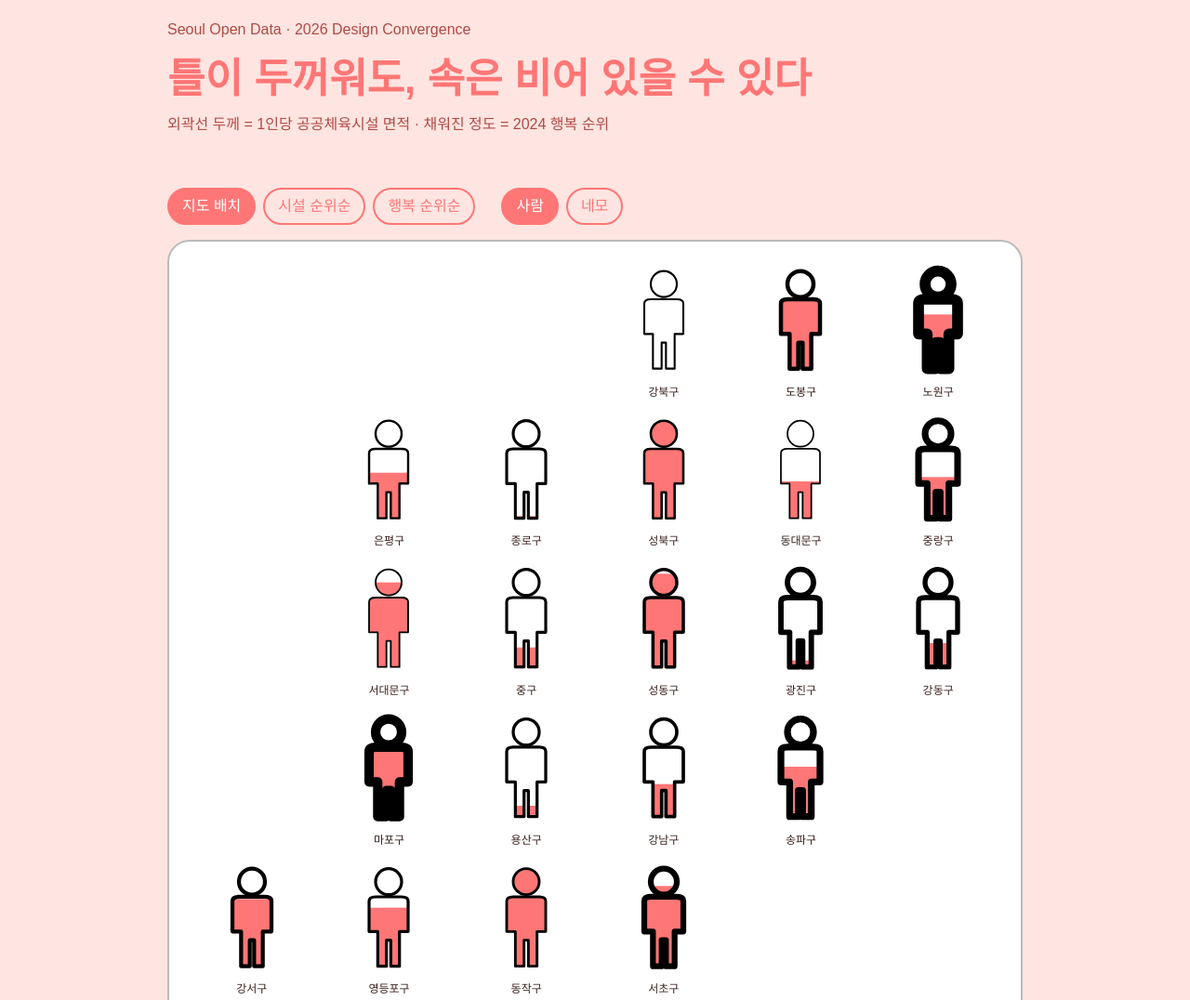
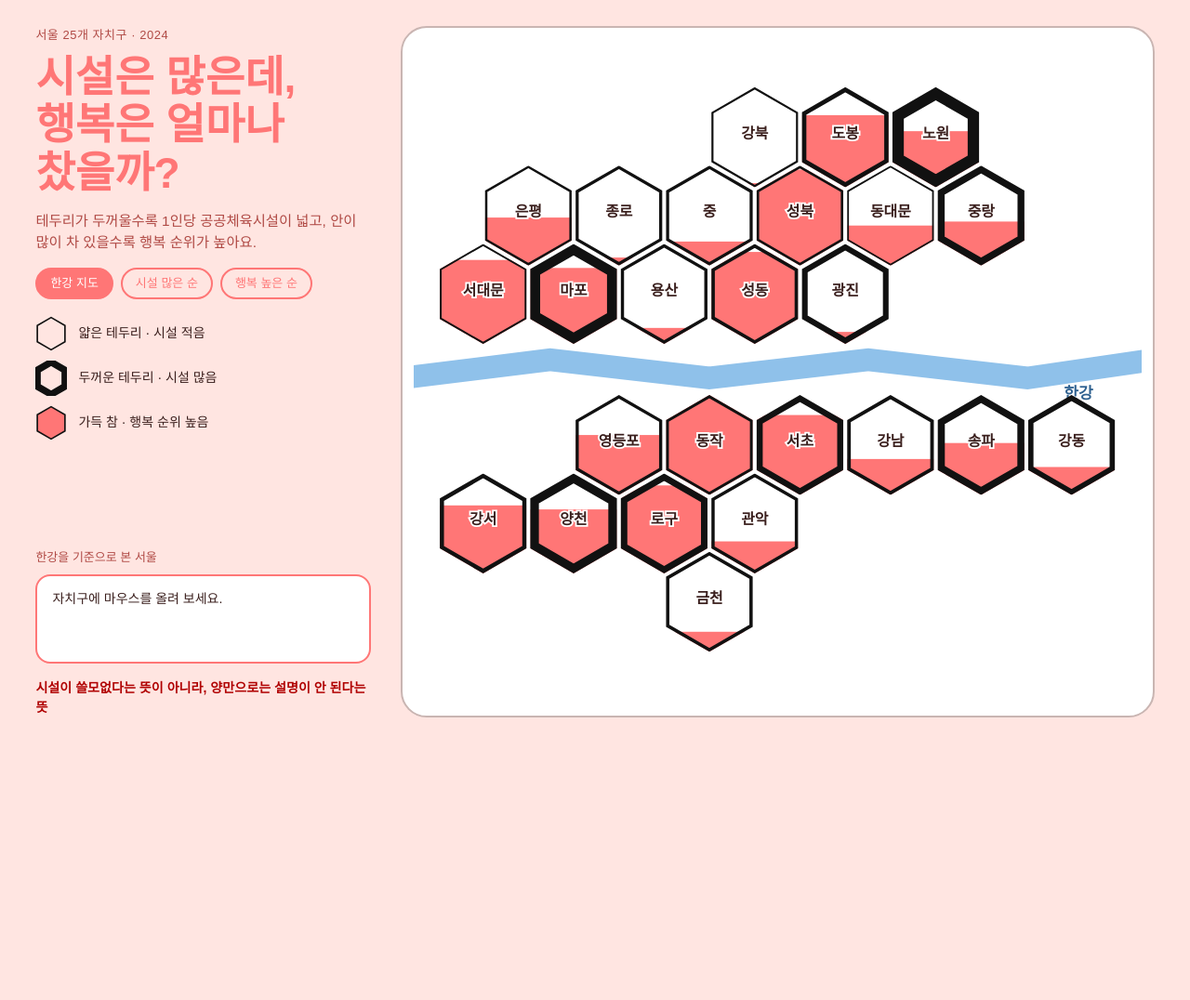
Before and after one commit to skbest0012-lgtm/hy_2026_2, a plain HTML site: page index.html in a window 1280 px wide. Shown: the top 1076 px of the page at 93% size. After the commit the page ends 800 px from the top, so only its background shows below. Drawn offline with Linux system fonts and the light colour scheme.

Commit message:
Add files via upload

```diff
--- a/index.html
+++ b/index.html
@@ -3,92 +3,107 @@
 <head>
 <meta charset="utf-8">
 <meta name="viewport" content="width=device-width, initial-scale=1, viewport-fit=cover">
-<title>속빈 강정 · 서울 공공체육시설과 행복</title>
+<title>시설은 많은데, 행복은 얼마나 찼을까? · 서울 공공체육시설과 행복</title>
 <style>
-:root{--bg:#ffe5e1;--card:#fff;--ink:#3a1f1d;--pink:#ff7676;--red:#ff0000;--line:#000;--muted:#b04a45;box-sizing:border-box;padding-top:env(safe-area-inset-top,0px);padding-bottom:env(safe-area-inset-bottom,0px)}
-@media (prefers-color-scheme:dark){:root:not([data-theme="light"]){--bg:#2a1514;--card:#3a201e;--ink:#ffe5e1;--line:#ffe5e1;--muted:#ff9a94}}
+:root{--bg:#ffe5e1;--card:#fff;--ink:#3a1f1d;--pink:#ff7676;--line:#111;--muted:#b04a45;--river:#8fc1ea;--rivertx:#2f6190;box-sizing:border-box;padding-top:env(safe-area-inset-top,0px);padding-bottom:env(safe-area-inset-bottom,0px)}
+@media (prefers-color-scheme:dark){:root:not([data-theme="light"]){--bg:#2a1514;--card:#3a201e;--ink:#ffe5e1;--line:#ffe5e1;--muted:#ff9a94;--river:#3d6a91;--rivertx:#cfe6fa}}
 *{box-sizing:border-box}
-body{margin:0;background:var(--bg);color:var(--ink);font-family:"Pretendard","Apple SD Gothic Neo","Noto Sans KR",sans-serif;line-height:1.5}
-header,main,footer{max-width:960px;margin:0 auto;padding:20px}
-h1{color:var(--pink);font-size:clamp(28px,6vw,44px);margin:8px 0 4px}
-.sub{color:var(--muted);margin:0}
-.controls{display:flex;flex-wrap:wrap;gap:8px;margin:16px 0}
-button{font:inherit;border:2px solid var(--pink);background:transparent;color:var(--pink);padding:6px 14px;border-radius:999px;cursor:pointer}
+html,body{height:100%;margin:0}
+body{background:var(--bg);color:var(--ink);font-family:"Pretendard","Apple SD Gothic Neo","Noto Sans KR",sans-serif;line-height:1.5}
+.wrap{height:100%;display:grid;grid-template-columns:minmax(300px,30%) 1fr;gap:clamp(16px,2.5vw,40px);padding:clamp(20px,3.5vh,44px) clamp(20px,3vw,48px)}
+aside{display:flex;flex-direction:column;justify-content:space-between;min-height:0}
+.eyebrow{color:var(--muted);font-size:13px;letter-spacing:.04em;margin:0 0 10px}
+h1{color:var(--pink);font-size:clamp(28px,3.6vw,52px);line-height:1.12;margin:0 0 14px;word-break:keep-all}
+.lead{margin:0;color:var(--muted);font-size:clamp(13px,1.2vw,16px);word-break:keep-all}
+.legend{display:flex;flex-direction:column;gap:10px;font-size:14px;margin:18px 0}
+.legend div{display:flex;align-items:center;gap:12px}
+.legend svg{width:34px;height:38px;flex:none}
+#info{background:var(--card);border:2px solid var(--pink);border-radius:16px;padding:14px 16px;min-height:96px;font-size:14px}
+#info b{font-size:18px}
+.msg{font-weight:700;color:#b00000;font-size:clamp(12px,1.1vw,15px);margin:16px 0 0;word-break:keep-all}
+@media (prefers-color-scheme:dark){:root:not([data-theme="light"]) .msg{color:#ff8a84}}
+.stage{background:var(--card);border-radius:28px;border:2px solid #c9b5b2;min-height:0;display:flex;align-items:center;justify-content:center;padding:12px}
+.stage svg{width:100%;height:100%}
+.tile{cursor:pointer;transition:transform 1s cubic-bezier(.65,0,.35,1),opacity .15s}
+.rk{font-size:11px;font-weight:700;fill:var(--ink);text-anchor:middle;paint-order:stroke;stroke:var(--card);stroke-width:3px;opacity:0;transition:opacity .6s}
+.sorted .rk{opacity:1}
+#river{transition:opacity .6s}
+.sorted #river{opacity:0}
+.tabs{display:flex;flex-wrap:wrap;gap:8px;margin:16px 0 0}
+button{font:inherit;font-size:13px;border:2px solid var(--pink);background:transparent;color:var(--pink);padding:5px 14px;border-radius:999px;cursor:pointer}
 button.on{background:var(--pink);color:#fff}
-.stage{background:var(--card);border-radius:24px;padding:20px;border:2px solid #bbb;overflow-x:auto}
-.grid{display:grid;gap:10px;min-width:560px}
-.tile{position:relative;display:flex;flex-direction:column;align-items:center;cursor:pointer}
-.tile svg{width:100%;max-width:84px;height:auto;overflow:visible}
-.tile span{font-size:12px;margin-top:2px}
-.tile:hover svg,.tile:focus svg{transform:scale(1.12)}
-.tile svg{transition:transform .15s}
-#tip{margin-top:14px;min-height:56px;padding:12px 16px;background:var(--card);border-radius:14px;border:2px solid var(--pink)}
-.legend{display:flex;flex-wrap:wrap;gap:20px;align-items:center;margin-top:16px;color:var(--muted);font-size:14px}
-.legend svg{width:34px;height:auto;vertical-align:middle}
-.msg{margin:28px 0;text-align:center;color:#b00000;font-weight:700}
-@media (prefers-color-scheme:dark){:root:not([data-theme="light"]) .msg{color:#ff8a84}}
-.msg small{display:block;font-weight:400;margin-top:10px}
+#cap{font-size:13px;color:var(--muted);margin:0 0 8px;min-height:20px}
+.stage.hov .tile:not(.act){opacity:.35}
+.fill{transition:transform 1.1s cubic-bezier(.2,.8,.2,1)}
+text{font-family:inherit;pointer-events:none}
+.nm{font-size:13px;font-weight:700;fill:var(--ink);paint-order:stroke;stroke:var(--card);stroke-width:3px;text-anchor:middle}
+@media (max-width:820px){html,body{height:auto}.wrap{display:block;height:auto}.stage{height:90vw;min-height:380px;margin-top:20px}aside{gap:16px}}
 </style>
 </head>
 <body>
-<header>
-<p class="sub">Seoul Open Data · 2026 Design Convergence</p>
-<h1>틀이 두꺼워도, 속은 비어 있을 수 있다</h1>
-<p class="sub">외곽선 두께 = 1인당 공공체육시설 면적 · 채워진 정도 = 2024 행복 순위</p>
-</header>
-<main>
-<div class="controls" role="group" aria-label="보기 옵션">
-<button id="b-map" class="on">지도 배치</button>
-<button id="b-rank">시설 순위순</button>
-<button id="b-happy">행복 순위순</button>
-<span style="width:12px"></span>
-<button id="s-person" class="on">사람</button>
-<button id="s-square">네모</button>
+<div class="wrap">
+<aside>
+<div>
+<p class="eyebrow">서울 25개 자치구 · 2024</p>
+<h1>시설은 많은데,<br>행복은 얼마나<br>찼을까?</h1>
+<p class="lead">테두리가 두꺼울수록 1인당 공공체육시설이 넓고, 안이 많이 차 있을수록 행복 순위가 높아요.</p>
+<div class="tabs" role="tablist"><button id="v-map" class="on">한강 지도</button><button id="v-rank">시설 많은 순</button><button id="v-happy">행복 높은 순</button></div>
+<div class="legend">
+<div><svg viewBox="-20 -23 40 46"><path d="M0-21L18-10.5V10.5L0 21L-18 10.5V-10.5Z" fill="none" stroke="var(--line)" stroke-width="2"/></svg>얇은 테두리 · 시설 적음</div>
+<div><svg viewBox="-20 -23 40 46"><path d="M0-21L18-10.5V10.5L0 21L-18 10.5V-10.5Z" fill="none" stroke="var(--line)" stroke-width="9" stroke-linejoin="round"/></svg>두꺼운 테두리 · 시설 많음</div>
+<div><svg viewBox="-20 -23 40 46"><path d="M0-21L18-10.5V10.5L0 21L-18 10.5V-10.5Z" fill="var(--pink)" stroke="var(--line)" stroke-width="2"/></svg>가득 참 · 행복 순위 높음</div>
 </div>
-<div class="stage"><div class="grid" id="grid"></div></div>
-<div id="tip">자치구를 눌러 보세요.</div>
-<div class="legend">
-<span><svg viewBox="0 0 60 100"><path d="M12 34Q12 30 18 30H42Q48 30 48 34V62H40V94H32V70H28V94H20V62H12Z" fill="none" stroke="var(--line)" stroke-width="2"/><circle cx="30" cy="16" r="12" fill="none" stroke="var(--line)" stroke-width="2"/></svg> 얇은 선: 시설 적음</span>
-<span><svg viewBox="0 0 60 100"><path d="M12 34Q12 30 18 30H42Q48 30 48 34V62H40V94H32V70H28V94H20V62H12Z" fill="none" stroke="var(--line)" stroke-width="8"/><circle cx="30" cy="16" r="12" fill="none" stroke="var(--line)" stroke-width="8"/></svg> 두꺼운 선: 시설 많음</span>
-<span><svg viewBox="0 0 60 100"><path d="M12 34Q12 30 18 30H42Q48 30 48 34V62H40V94H32V70H28V94H20V62H12Z" fill="var(--red)" stroke="var(--line)" stroke-width="2"/><circle cx="30" cy="16" r="12" fill="var(--red)" stroke="var(--line)" stroke-width="2"/></svg> 가득 참: 행복 순위 높음</span>
 </div>
-<p class="msg">"시설이 쓸모없다는 뜻이 아니라, 양만으로는 설명이 안 된다는 뜻"
-<small>시설의 질과 관리 상태, 필요한 종류와 설치된 종류, 접근·이용 경험은 어떨까?</small></p>
-</main>
-<footer class="sub">Hanyang Univ. · 1인당 면적(㎡)은 자치구별 공공체육시설 수와 인구로 환산</footer>
+<div>
+<p id="cap">한강을 기준으로 본 서울</p>
+<div id="info">자치구에 마우스를 올려 보세요.</div>
+<p class="msg">시설이 쓸모없다는 뜻이 아니라, 양만으로는 설명이 안 된다는 뜻</p>
+</div>
+</aside>
+<div class="stage" id="stage"><svg id="svg" viewBox="0 0 640 525" preserveAspectRatio="xMidYMid meet" role="img" aria-label="서울 자치구별 시각화"></svg></div>
+</div>
 <script>
-// [이름, 1인당㎡, 시설순위, 행복순위, 지도열, 지도행]
-const D=[["노원구",1.297,1,12,5,0],["마포구",1.115,2,7,1,3],["양천구",.954,3,10,0,5],["송파구",.766,4,13,4,3],["중랑구",.744,5,15,5,1],["구로구",.696,6,4,1,5],["서초구",.645,7,6,3,4],["광진구",.598,8,23,4,2],["강동구",.537,9,19,5,2],["도봉구",.435,10,8,4,0],["강서구",.404,11,9,0,4],["강남구",.333,12,17,3,3],["성동구",.316,13,3,3,2],["금천구",.298,14,21,2,5],["관악구",.296,15,18,3,5],["용산구",.284,16,22,2,3],["영등포구",.279,17,11,1,4],["중구",.27,18,20,2,2],["종로구",.269,19,24,2,1],["동작구",.238,20,1,2,4],["성북구",.202,21,2,3,1],["은평구",.184,22,14,1,1],["강북구",.148,23,25,3,0],["서대문구",.115,24,5,1,2],["동대문구",.104,25,16,4,1]];
-const grid=document.getElementById('grid'),tip=document.getElementById('tip');
-let mode='map',shape='person';
-const PERSON='M12 34Q12 30 18 30H42Q48 30 48 34V62H40V94H32V70H28V94H20V62H12Z';
-function icon(d,i){
-  const fill=(26-d[3])/25, sw=1.5+(d[1]-.104)/(1.297-.104)*8.5;
-  const h=fill*100, y=100-h, id='c'+i;
-  const clip=shape==='person'?`<circle cx="30" cy="16" r="12"/><path d="${PERSON}"/>`:`<rect x="6" y="6" width="48" height="88"/>`;
-  const out=shape==='person'?`<circle cx="30" cy="16" r="12" fill="none" stroke="var(--line)" stroke-width="${sw}"/><path d="${PERSON}" fill="none" stroke="var(--line)" stroke-width="${sw}" stroke-linejoin="round"/>`:`<rect x="6" y="6" width="48" height="88" fill="none" stroke="var(--line)" stroke-width="${sw}"/>`;
-  return `<svg viewBox="-6 -6 72 112" role="img" aria-label="${d[0]}"><clipPath id="${id}">${clip}</clipPath><rect x="0" y="${y}" width="60" height="${h}" fill="var(--pink)" clip-path="url(#${id})"/>${out}</svg>`;
+// [이름, 1인당㎡, 시설순위, 행복순위, 열, 행]  (행 0-2 한강 북쪽, 3-5 남쪽)
+const D=[["노원구",1.297,1,12,5,0],["마포구",1.115,2,7,1,2],["양천구",.954,3,10,1,4],["송파구",.766,4,13,5,3],["중랑구",.744,5,15,5,1],["구로구",.696,6,4,2,4],["서초구",.645,7,6,3,3],["광진구",.598,8,23,4,2],["강동구",.537,9,19,6,3],["도봉구",.435,10,8,4,0],["강서구",.404,11,9,0,4],["강남구",.333,12,17,4,3],["성동구",.316,13,3,3,2],["금천구",.298,14,21,2,5],["관악구",.296,15,18,3,4],["용산구",.284,16,22,2,2],["영등포구",.279,17,11,1,3],["중구",.27,18,20,2,1],["종로구",.269,19,24,1,1],["동작구",.238,20,1,2,3],["성북구",.202,21,2,3,1],["은평구",.184,22,14,0,1],["강북구",.148,23,25,3,0],["서대문구",.115,24,5,0,2],["동대문구",.104,25,16,4,1]];
+const R=46,W=Math.sqrt(3)*R,r=R-2,w=Math.sqrt(3)*r,svg=document.getElementById('svg'),info=document.getElementById('info'),stage=document.getElementById('stage'),cap=document.getElementById('cap');
+const hex=`M0 ${-r}L${w/2} ${-r/2}V${r/2}L0 ${r}L${-w/2} ${r/2}V${-r/2}Z`;
+const ox=(640-(6*W+W+W/2))/2+W/2;
+let h=`<g id="river"><path d="M-10 268L120 252L260 268L400 252L540 268L650 252" fill="none" stroke="var(--river)" stroke-width="20" stroke-linejoin="miter"/><text x="585" y="286" font-size="14" font-weight="700" fill="var(--rivertx)" text-anchor="middle">한강</text></g>`;
+D.forEach((d,i)=>{
+  const f=(26-d[3])/25, sw=(1.5+(d[1]-.104)/1.193*8.5)*2;
+  h+=`<g class="tile" data-i="${i}" tabindex="0"><clipPath id="c${i}"><path d="${hex}"/></clipPath><g clip-path="url(#c${i})"><rect class="fill" data-f="${f}" x="${-w/2}" y="${-r}" width="${w}" height="${2*r}" fill="var(--pink)" style="transform:translateY(${2*r}px)"/><path d="${hex}" fill="none" stroke="var(--line)" stroke-width="${sw.toFixed(1)}"/></g><text class="nm" y="1">${d[0].replace('구','')}</text><text class="rk" y="16"></text></g>`;
+});
+svg.innerHTML=h;
+const tiles=[...svg.querySelectorAll('.tile')];
+const CAP={map:'한강을 기준으로 본 서울',rank:'1인당 공공체육시설이 넓은 순 · 테두리가 두꺼운 순',happy:'행복 순위가 높은 순 · 안이 많이 찬 순'};
+function pos(view,i){
+  const d=D[i];
+  if(view==='map')return [ox+d[4]*W+(d[5]%2)*W/2, 10+R+d[5]*69+(d[5]>=3?64:0)];
+  const k=[...D.keys()].sort((a,b)=>D[a][view==='rank'?2:3]-D[b][view==='rank'?2:3]).indexOf(i);
+  const row=Math.floor(k/5),col=k%5,x0=(640-(5*W+W/2))/2+W/2,y0=(525-(4*69+2*R))/2+R;
+  return [x0+col*W+(row%2)*W/2, y0+row*69];
 }
-function render(){
-  let list=D.slice();
-  if(mode==='rank')list.sort((a,b)=>a[2]-b[2]);
-  if(mode==='happy')list.sort((a,b)=>a[3]-b[3]);
-  grid.innerHTML='';
-  if(mode==='map'){grid.style.gridTemplateColumns='repeat(6,1fr)';}
-  else{grid.style.gridTemplateColumns='repeat(5,1fr)';}
-  list.forEach((d,i)=>{
-    const t=document.createElement('div');t.className='tile';t.tabIndex=0;
-    if(mode==='map'){t.style.gridColumn=d[4]+1;t.style.gridRow=d[5]+1;}
-    t.innerHTML=icon(d,D.indexOf(d))+`<span>${d[0]}</span>`;
-    const show=()=>{tip.innerHTML=`<b>${d[0]}</b> — 1인당 공공체육시설 ${d[1]}㎡ (시설 ${d[2]}위) · 행복 ${d[3]}위`+(d[2]<=8&&d[3]>=15?'<br>시설은 많지만 속은 비어 있는 곳':d[2]>=18&&d[3]<=5?'<br>시설은 적어도 속이 꽉 찬 곳':'');};
-    t.onclick=show;t.onfocus=show;t.onmouseenter=show;
-    grid.appendChild(t);
+function show(view){
+  stage.classList.toggle('sorted',view!=='map');
+  cap.textContent=CAP[view];
+  tiles.forEach((t,i)=>{
+    const [x,y]=pos(view,i);
+    t.style.transitionDelay=(i*22)+'ms';
+    t.style.transform=`translate(${x.toFixed(1)}px,${y.toFixed(1)}px)`;
+    t.querySelector('.rk').textContent=view==='map'?'':(view==='rank'?D[i][2]:D[i][3])+'위';
   });
+  setTimeout(()=>tiles.forEach(t=>t.style.transitionDelay='0ms'),1700);
+  ['map','rank','happy'].forEach(v=>document.getElementById('v-'+v).classList.toggle('on',v===view));
 }
-function bind(ids,fn){ids.forEach(id=>document.getElementById(id).onclick=()=>{ids.forEach(x=>document.getElementById(x).classList.toggle('on',x===id));fn(id);render();});}
-bind(['b-map','b-rank','b-happy'],id=>mode=id.slice(2));
-bind(['s-person','s-square'],id=>shape=id.slice(2));
-render();
+tiles.forEach(t=>{
+  const d=D[t.dataset.i],on=()=>{t.classList.add('act');stage.classList.add('hov');
+    info.innerHTML=`<b>${d[0]}</b><br>1인당 공공체육시설 ${d[1]}㎡ (${d[2]}위) · 행복 ${d[3]}위`+(d[2]<=8&&d[3]>=15?'<br>시설은 많지만 속은 비어 있는 곳':d[2]>=18&&d[3]<=5?'<br>시설은 적어도 속이 꽉 찬 곳':'');},
+  off=()=>{t.classList.remove('act');stage.classList.remove('hov');};
+  t.onmouseenter=on;t.onfocus=on;t.onmouseleave=off;t.onblur=off;t.onclick=on;
+});
+['map','rank','happy'].forEach(v=>document.getElementById('v-'+v).onclick=()=>show(v));
+tiles.forEach((t,i)=>{const [x,y]=pos('map',i);t.style.transition='none';t.style.transform=`translate(${x.toFixed(1)}px,${y.toFixed(1)}px)`;});
+requestAnimationFrame(()=>requestAnimationFrame(()=>{tiles.forEach(t=>t.style.transition='');svg.querySelectorAll('.fill').forEach(e=>e.style.transform=`translateY(${(1-e.dataset.f)*2*r}px)`);}));
 </script>
 </body>
 </html>
```
